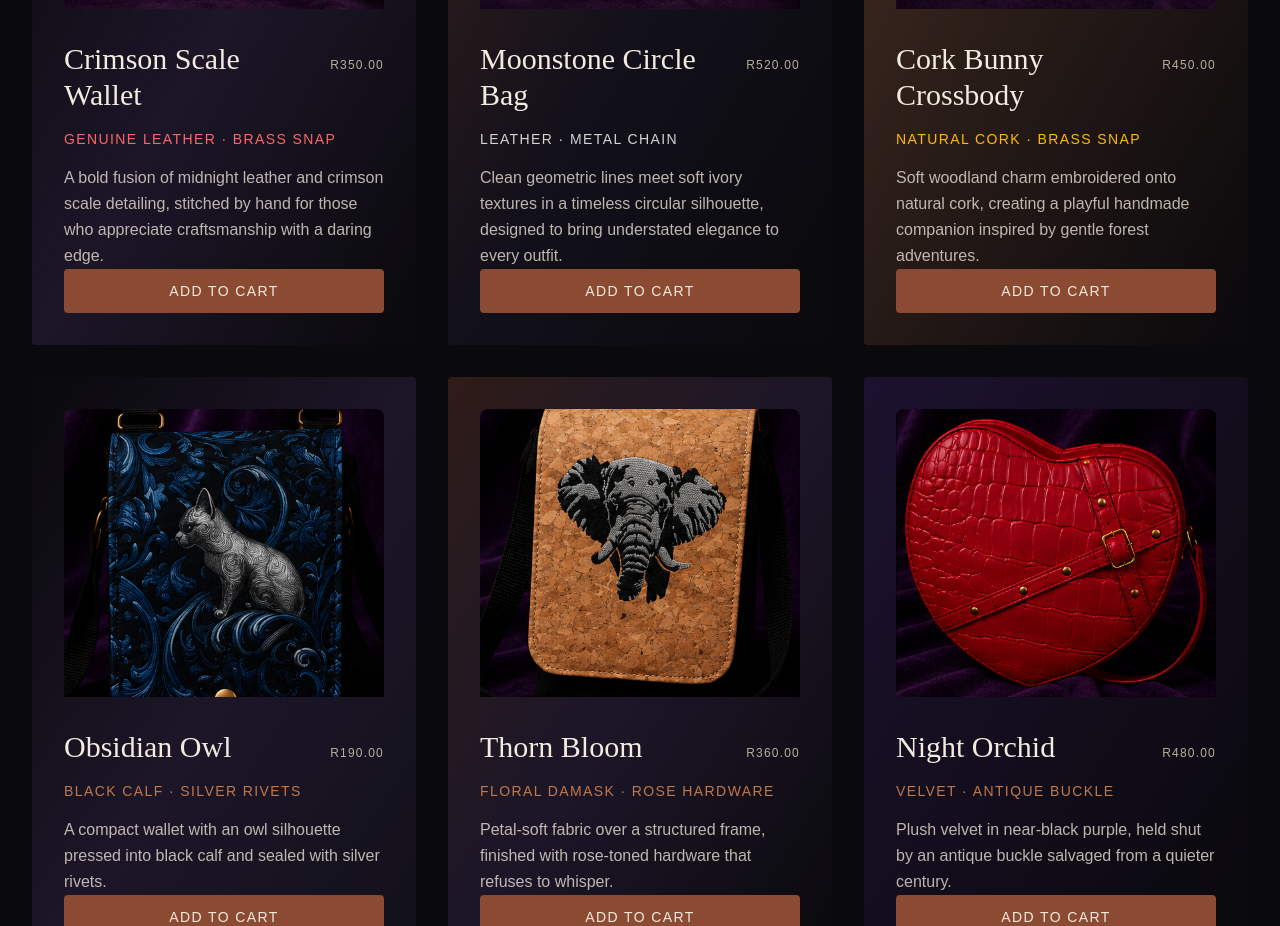
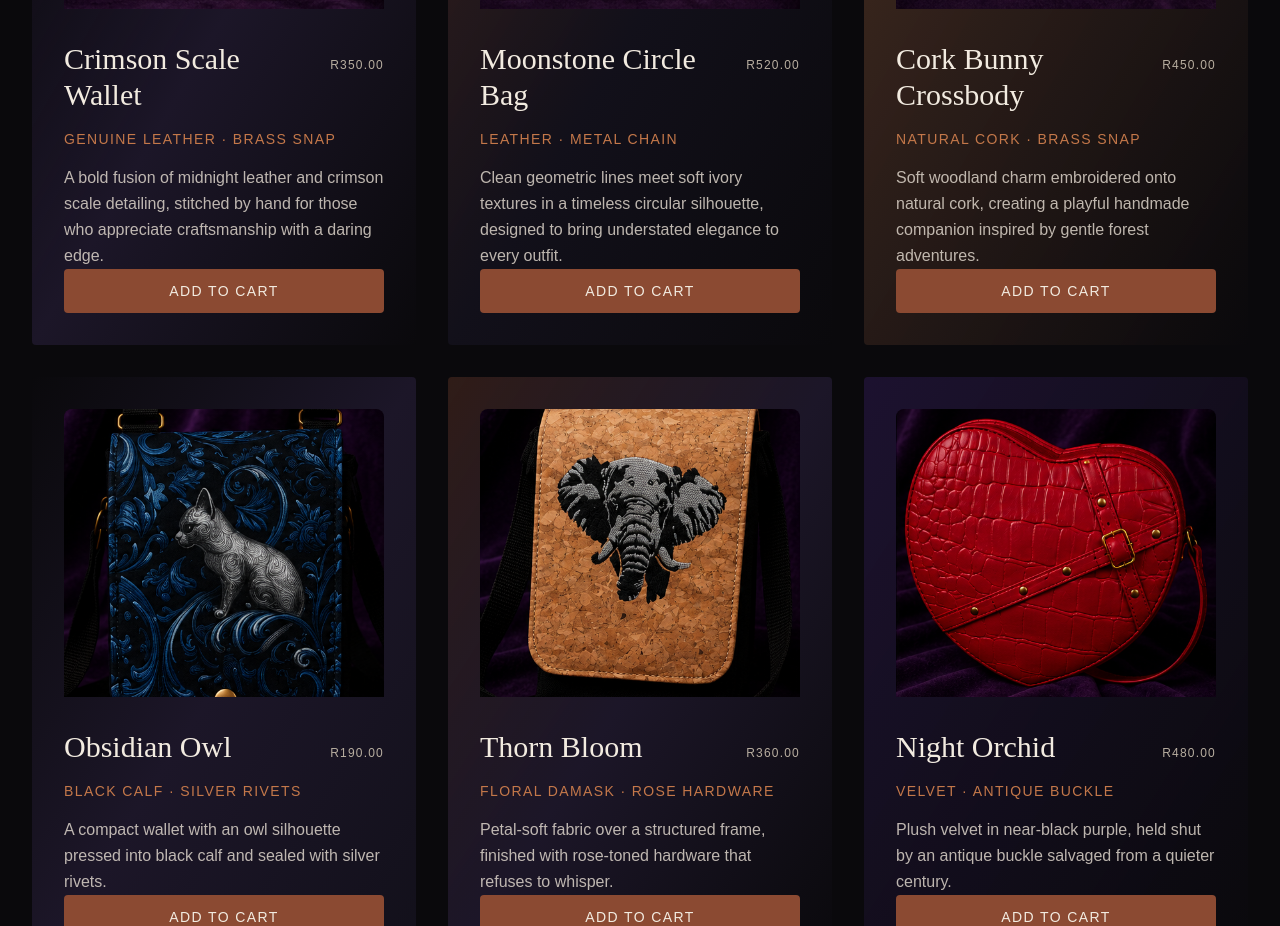
Before and after one commit to rhodevanwyk/OddOwl_Website, a React (Vite) app: page /products in a window 1280 px wide. Shown: the part 1323-2249 px from the top of the page. Built offline with nearby package versions, Linux system fonts and the light colour scheme; a web font is replaced by a local one.

Commit message:
Text color change

```diff
--- a/src/pages/Products.jsx
+++ b/src/pages/Products.jsx
@@ -52,7 +52,7 @@ const products = [
   blurb:
     "A bold fusion of midnight leather and crimson scale detailing, stitched by hand for those who appreciate craftsmanship with a daring edge.",
   tone: "from-from/80 via-plume to-void",
-  accent: "text-red-400",
+  accent: "text-copper",
   price: "R350.00",
   amount: 350,
 },
@@ -63,7 +63,7 @@ const products = [
   blurb:
     "Clean geometric lines meet soft ivory textures in a timeless circular silhouette, designed to bring understated elegance to every outfit.",
   tone: "from-leather/40 via-ink to-void",
-  accent: "text-stone-300",
+  accent: "text-copper",
   price: "R520.00",
   amount: 520,
 },
@@ -74,7 +74,7 @@ const products = [
   blurb:
     "Soft woodland charm embroidered onto natural cork, creating a playful handmade companion inspired by gentle forest adventures.",
   tone: "from-copper/35 via-from to-void",
-  accent: "text-amber-400",
+  accent: "text-copper",
   price: "R450.00",
   amount: 450,
 },
```
